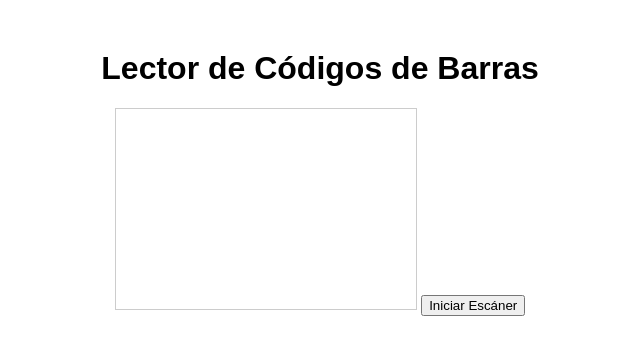
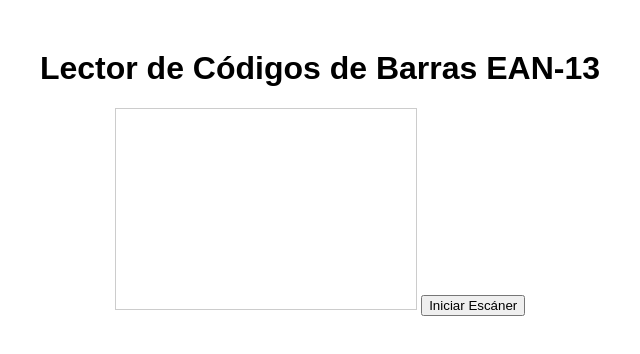
Before and after one commit to nicolasgtp/lector-codigos-barras, a plain HTML site: page index.html in a window 1280 px wide. Shown: the whole page, without its empty margins (320-960 px from the left). Drawn offline with Linux system fonts and the light colour scheme.

Commit message:
Update index.html

```diff
--- a/index.html
+++ b/index.html
@@ -3,11 +3,11 @@
 <head>
     <meta charset="UTF-8">
     <meta name="viewport" content="width=device-width, initial-scale=1.0">
-    <title>Lector de Códigos de Barras</title>
+    <title>Lector de Códigos de Barras EAN-13</title>
     <link rel="stylesheet" href="styles.css">
 </head>
 <body>
-    <h1>Lector de Códigos de Barras</h1>
+    <h1>Lector de Códigos de Barras EAN-13</h1>
     <div id="scanner">
         <video id="video" width="300" height="200"></video>
         <button id="startButton">Iniciar Escáner</button>
```
